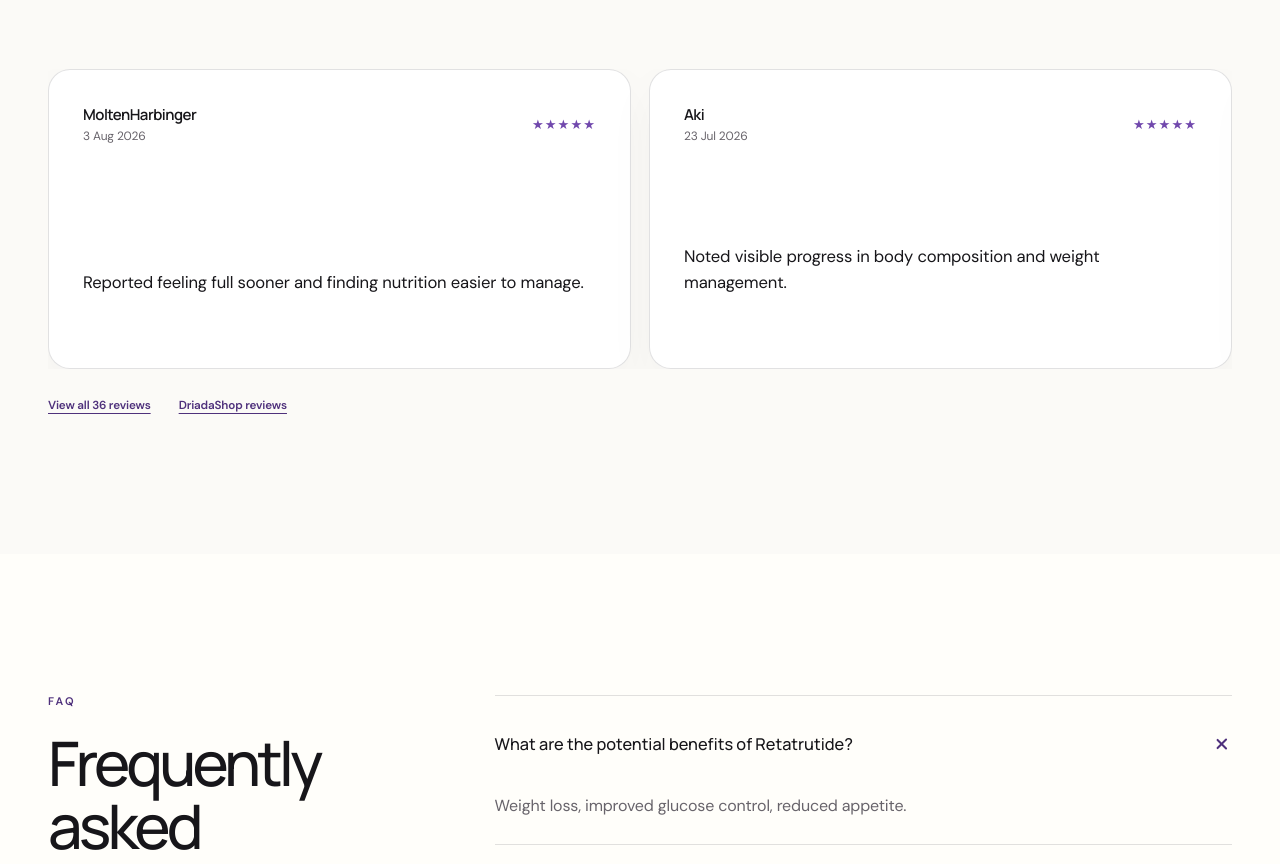
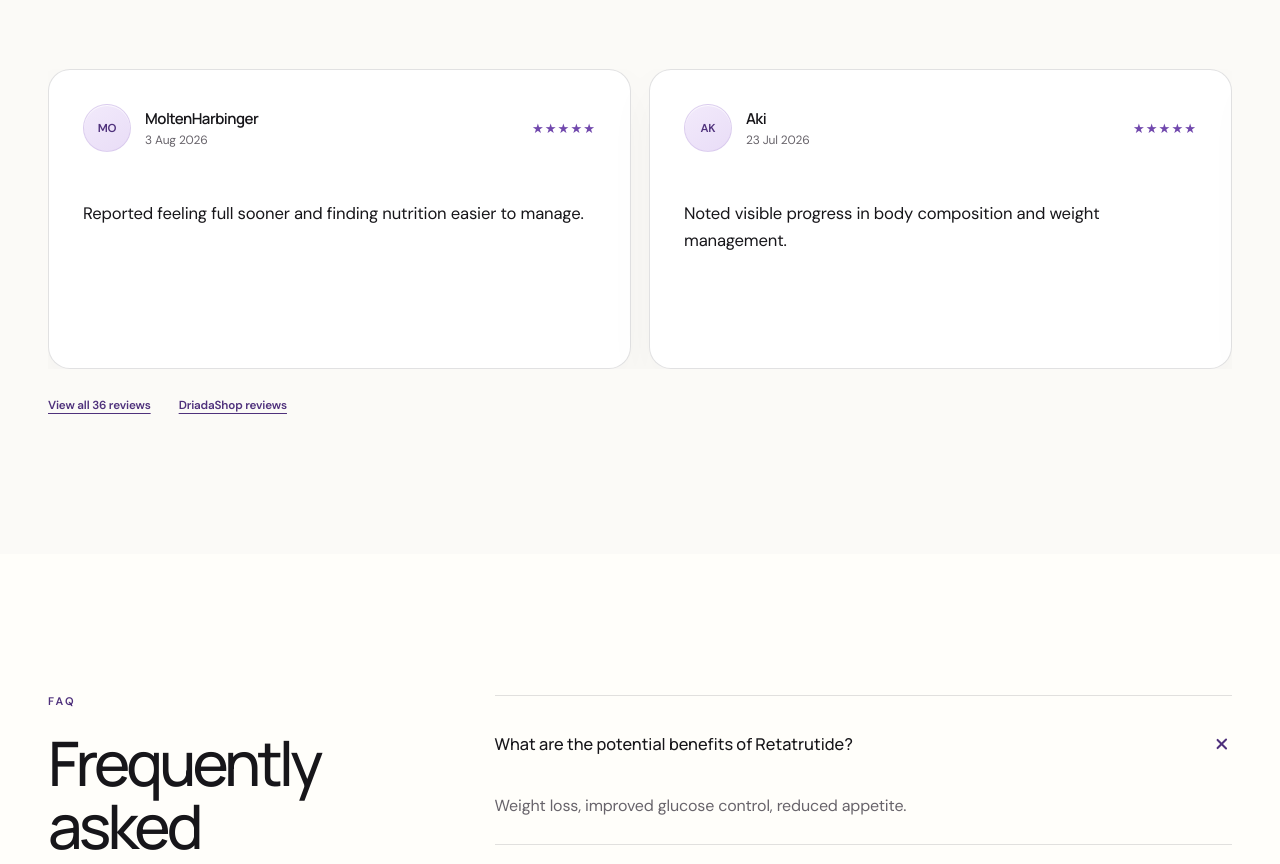
Before and after one commit to shalomesp11-creator/retatrutide-landing-preview, a React (Vite) app: page / in a window 1280 px wide. Shown: the part 8110-8974 px from the top of the page. Built offline with nearby package versions, Linux system fonts and the light colour scheme.

Commit message:
Restore review avatars and card balance

```diff
--- a/src/final-polish.css
+++ b/src/final-polish.css
@@ -3648,7 +3648,28 @@ body:has(.cookie-banner) .mobile-sticky-cta {
 }
 
 .review-card__meta {
+  align-items: center;
   justify-content: space-between;
+  gap: 18px;
+}
+
+.review-card__identity {
+  display: flex;
+  min-width: 0;
+  align-items: center;
+  gap: 14px;
+}
+
+.review-card__identity > div {
+  min-width: 0;
+}
+
+.review-card__avatar {
+  width: 48px;
+  height: 48px;
+  border: 1px solid rgba(113, 70, 174, 0.14);
+  background: linear-gradient(145deg, #f2eafb, #e9ddf7);
+  box-shadow: inset 0 1px 0 rgba(255, 255, 255, 0.8);
 }
 
 .review-card__meta a {
@@ -3665,7 +3686,7 @@ body:has(.cookie-banner) .mobile-sticky-cta {
 }
 
 .review-card__body {
-  margin-top: auto;
+  margin-top: clamp(32px, 4vw, 48px);
   font-size: clamp(1rem, 1.3vw, 1.18rem);
   line-height: 1.6;
 }
@@ -3995,8 +4016,13 @@ body:has(.cookie-banner) .mobile-sticky-cta {
   }
 
   .review-card__meta {
-    align-items: flex-start;
+    align-items: center;
     gap: 14px;
+  }
+
+  .review-card__avatar {
+    width: 44px;
+    height: 44px;
   }
 
   .site-footer__actions {
--- a/src/sections/ReviewsSection.tsx
+++ b/src/sections/ReviewsSection.tsx
@@ -2,6 +2,12 @@ import { useEffect, useRef, useState } from "react";
 import { Container } from "../components/layout/Container";
 import { SectionHeading } from "../components/ui/SectionHeading";
 import { siteContent } from "../content/siteContent";
+
+function getReviewerInitials(name: string) {
+  const words = name.match(/[A-Za-z]+/g) ?? [];
+  if (words.length > 1) return `${words[0]?.[0] ?? ""}${words[1]?.[0] ?? ""}`.toUpperCase();
+  return (words[0] ?? name).slice(0, 2).toUpperCase();
+}
 
 export function ReviewsSection() {
   const content = siteContent.reviews;
@@ -89,9 +95,12 @@ export function ReviewsSection() {
             {content.items.map((review, index) => (
               <article className="review-card" key={`${review.name}-${review.date}-${index}`} aria-label={`Review ${index + 1} of ${content.items.length}`}>
                 <div className="review-card__meta">
-                  <div>
-                    <a href={review.href} target="_blank" rel="noreferrer"><h3>{review.name}</h3></a>
-                    <p>{review.date}</p>
+                  <div className="review-card__identity">
+                    <span className="review-card__avatar" aria-hidden="true">{getReviewerInitials(review.name)}</span>
+                    <div>
+                      <a href={review.href} target="_blank" rel="noreferrer"><h3>{review.name}</h3></a>
+                      <p>{review.date}</p>
+                    </div>
                   </div>
                   <span className="review-card__stars" aria-label={`${review.rating} out of 5 stars`}>{"★".repeat(review.rating)}{"☆".repeat(5 - review.rating)}</span>
                 </div>
```
